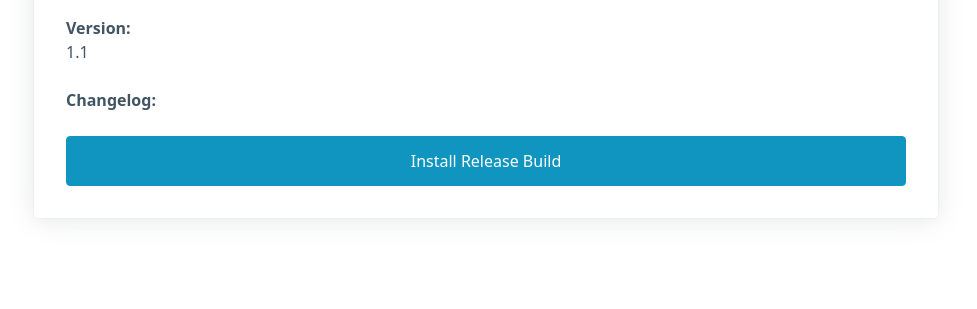
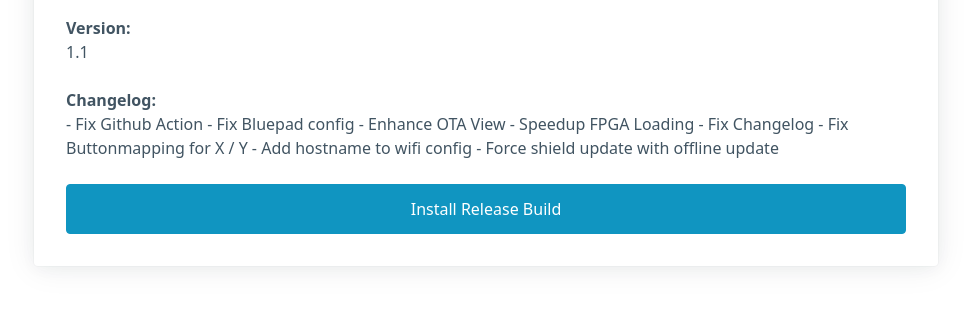
Before and after one commit to bbsan2k/bbsan2k.github.io, a plain HTML site: page index.html in a window 1280 px wide. Shown: the part 399-708 px from the top of the page, without its empty margins (154-1131 px from the left). Drawn offline with Linux system fonts and the light colour scheme.

Commit message:
Commit from GitHub Actions (Updater)

```diff
--- a/index.html
+++ b/index.html
@@ -24,9 +24,16 @@
         <article>
             <h3>Latest Release</h3>
             <b>Version:</b>
-            <p id="rls_version">1.1</p>
+            <p>1.1</p>
             <b>Changelog:</b>
-            <p id="rls_changelog"></p>
+            <p>- Fix Github Action
+- Fix Bluepad config
+- Enhance OTA View
+- Speedup FPGA Loading
+- Fix Changelog
+- Fix Buttonmapping for X / Y
+- Add hostname to wifi config
+- Force shield update with offline update</p>
             <esp-web-install-button manifest="release_manifest.json">
                 <button slot="activate">Install Release Build</button>
             </esp-web-install-button>
```
